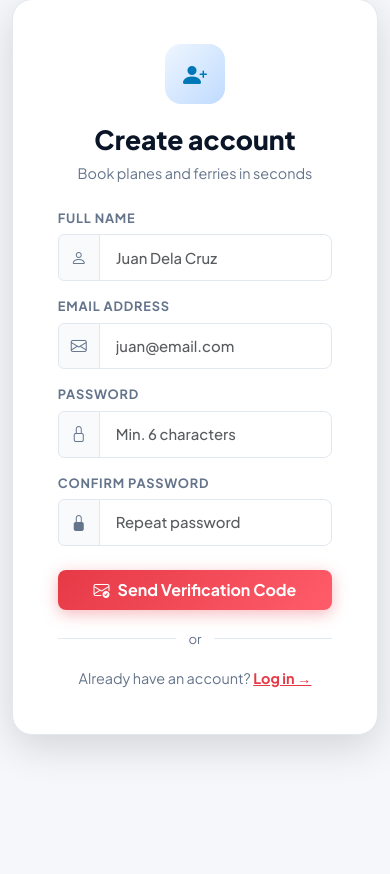
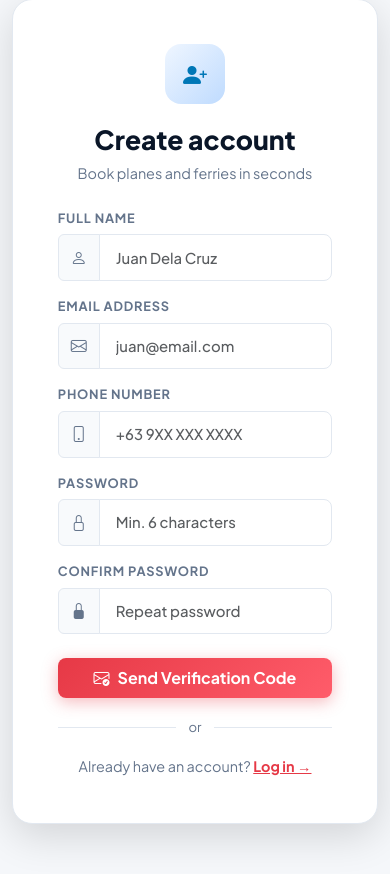
Before and after one commit to EJOENZZZ/Pythonbooking, a Flask app: page /signup in a window 390 px wide. Shown: the part 125-999 px from the top of the page. Run offline with Flask 3, Linux system fonts and the light colour scheme.

Commit message:
Add phone number to signup, auto-fills profile and booking

```diff
--- a/app.py
+++ b/app.py
@@ -58,8 +58,9 @@ def signup():
         email     = request.form.get("email", "").strip()
         password  = request.form.get("password", "").strip()
         confirm   = request.form.get("confirm", "").strip()
+        phone     = request.form.get("phone", "").strip()
 
-        if not full_name or not email or not password:
+        if not full_name or not email or not password or not phone:
             flash("All fields are required.", "danger")
             return render_template("signup.html")
         if password != confirm:
@@ -80,7 +81,8 @@ def signup():
             session["pending_signup"] = {
                 "full_name": full_name,
                 "email":     email,
-                "password":  password
+                "password":  password,
+                "phone":     phone
             }
             flash("A verification code has been sent to your email.", "info")
             return redirect(url_for("verify_signup", email=email))
@@ -101,13 +103,14 @@ def verify_signup():
             data = session.pop("pending_signup")
             db.delete_reset_code(email)
             try:
-                user = db.register_user(data["full_name"], data["email"], data["password"])
+                user = db.register_user(data["full_name"], data["email"], data["password"], data.get("phone", ""))
                 if not user or not isinstance(user, dict) or "id" not in user:
                     flash(f"Registration failed: {user}", "danger")
                     return redirect(url_for("signup"))
                 session["user_id"]    = user["id"]
                 session["user_name"]  = user["full_name"]
                 session["user_email"] = data["email"]
+                session["user_phone"] = data.get("phone", "")
                 flash(f"Welcome, {user['full_name']}! Your account has been verified successfully.", "success")
                 return redirect(url_for("index"))
             except Exception as e:
--- a/db.py
+++ b/db.py
@@ -53,11 +53,12 @@ def get_user_by_email(email):
 def get_all_users():
     return _get("users", {"order": "created_at.desc"})
 
-def register_user(full_name, email, password):
+def register_user(full_name, email, password, phone=""):
     return _post("users", {
         "full_name": full_name,
         "email": email,
         "password": hash_password(password),
+        "phone": phone,
         "is_admin": False
     })
 
--- a/templates/signup.html
+++ b/templates/signup.html
@@ -21,6 +21,13 @@
         <div class="input-group">
           <span class="input-group-text"><i class="bi bi-envelope"></i></span>
           <input type="email" name="email" class="form-control" placeholder="juan@email.com" required/>
+        </div>
+      </div>
+      <div class="mb-3">
+        <label class="form-label">Phone Number</label>
+        <div class="input-group">
+          <span class="input-group-text"><i class="bi bi-phone"></i></span>
+          <input type="tel" name="phone" class="form-control" placeholder="+63 9XX XXX XXXX" required/>
         </div>
       </div>
       <div class="mb-3">
```
